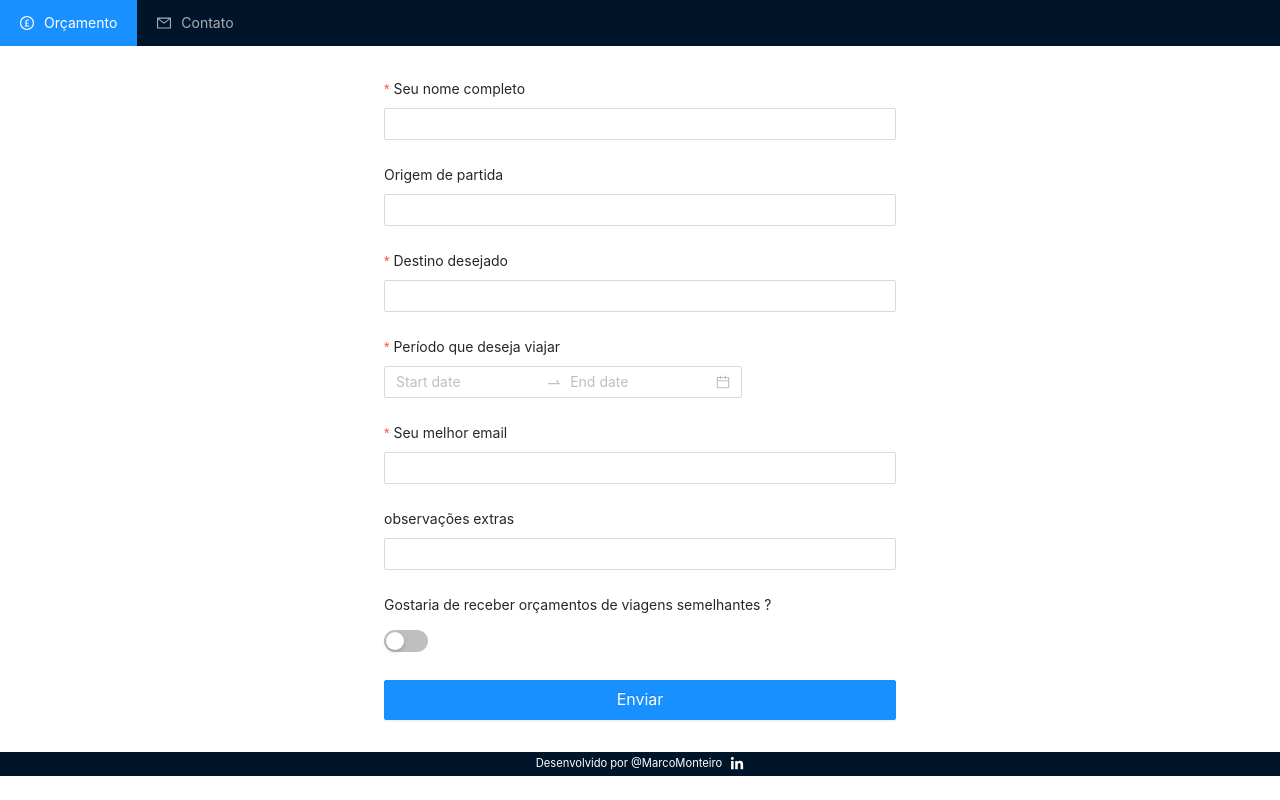
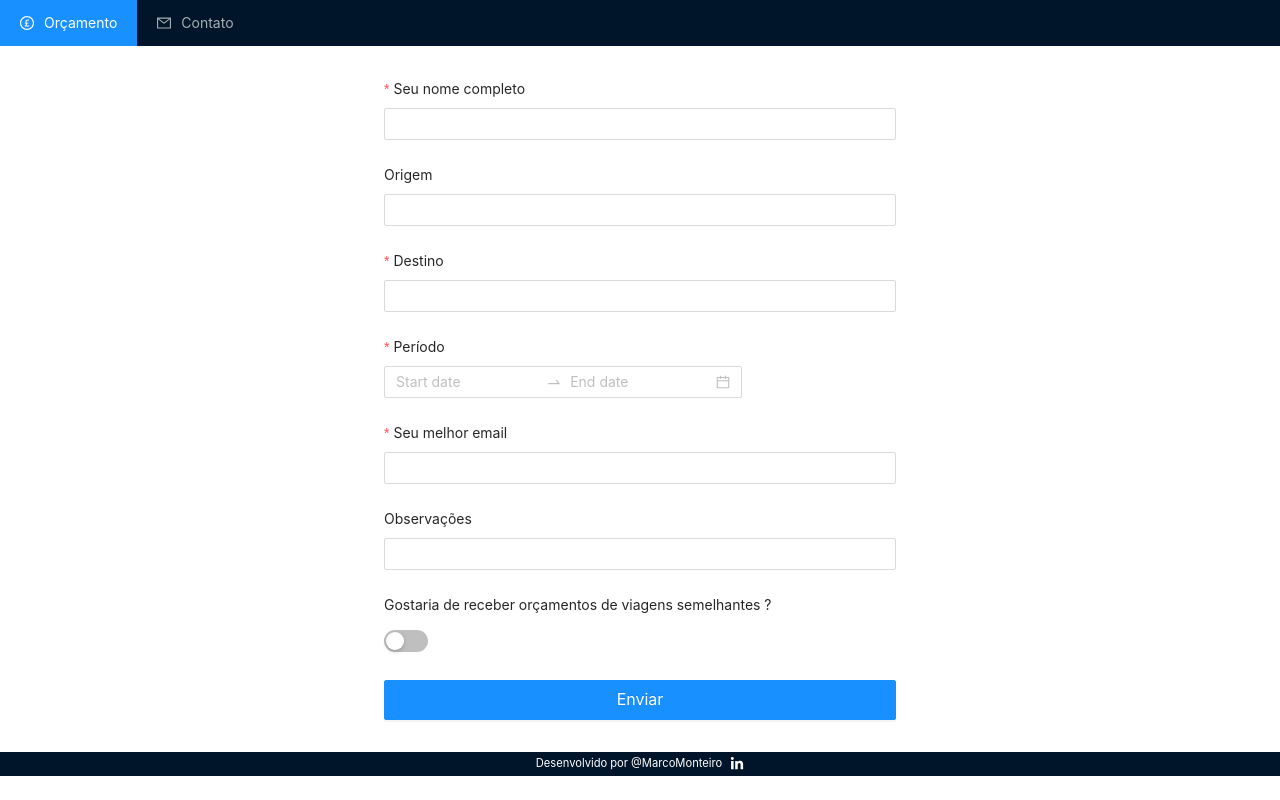
Before and after one commit to marcomonteirobrito/sobora, a Next.js app: page / in a window 1280 px wide. Built offline with nearby package versions, Linux system fonts and the light colour scheme.

Commit message:
Mudanca de label

```diff
--- a/src/pages/index.js
+++ b/src/pages/index.js
@@ -83,11 +83,11 @@ export default function Home() {
           >
             <Input />
           </Form.Item>
-          <Form.Item label="Origem de partida" name="origem">
+          <Form.Item label="Origem" name="origem">
             <Input />
           </Form.Item>
           <Form.Item
-            label="Destino desejado"
+            label="Destino"
             rules={[{ required: true, message: "Informe o destino" }]}
             name="destino"
             required
@@ -95,7 +95,7 @@ export default function Home() {
             <Input />
           </Form.Item>
           <Form.Item
-            label="Período que deseja viajar"
+            label="Período"
             required
             rules={[{ required: true, message: "Informe as datas" }]}
             name="datas"
@@ -115,7 +115,7 @@ export default function Home() {
           >
             <Input />
           </Form.Item>
-          <Form.Item label="observações extras" name="observacoes">
+          <Form.Item label="Observações" name="observacoes">
             <Input />
           </Form.Item>
           <Form.Item
```
